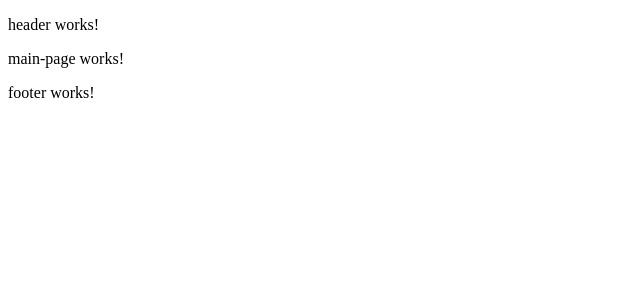
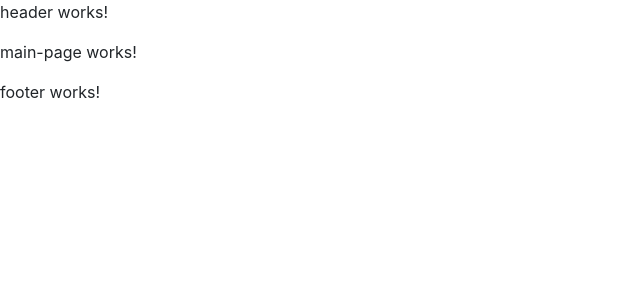
Before and after one commit to Wojciech-Golewski/simple-repo, an Angular app: page /home in a window 1280 px wide. Shown: the top 300 px of the page, without its empty margins (0-640 px from the left). Built offline with nearby package versions, Linux system fonts and the light colour scheme.

Commit message:
bootstrap 4.X introduced to the application

```diff
--- a/package.json
+++ b/package.json
@@ -19,6 +19,7 @@
     "@angular/platform-browser": "~8.2.7",
     "@angular/platform-browser-dynamic": "~8.2.7",
     "@angular/router": "~8.2.7",
+    "bootstrap": "^4.3.1",
     "rxjs": "~6.4.0",
     "tslib": "^1.10.0",
     "zone.js": "~0.9.1"
--- a/src/styles.scss
+++ b/src/styles.scss
@@ -1 +1 @@
-/* You can add global styles to this file, and also import other style files */
+@import '~bootstrap/dist/css/bootstrap.min.css';
```
Also changed, not shown: 1 other file (tests, documents, lock files or other folders).
